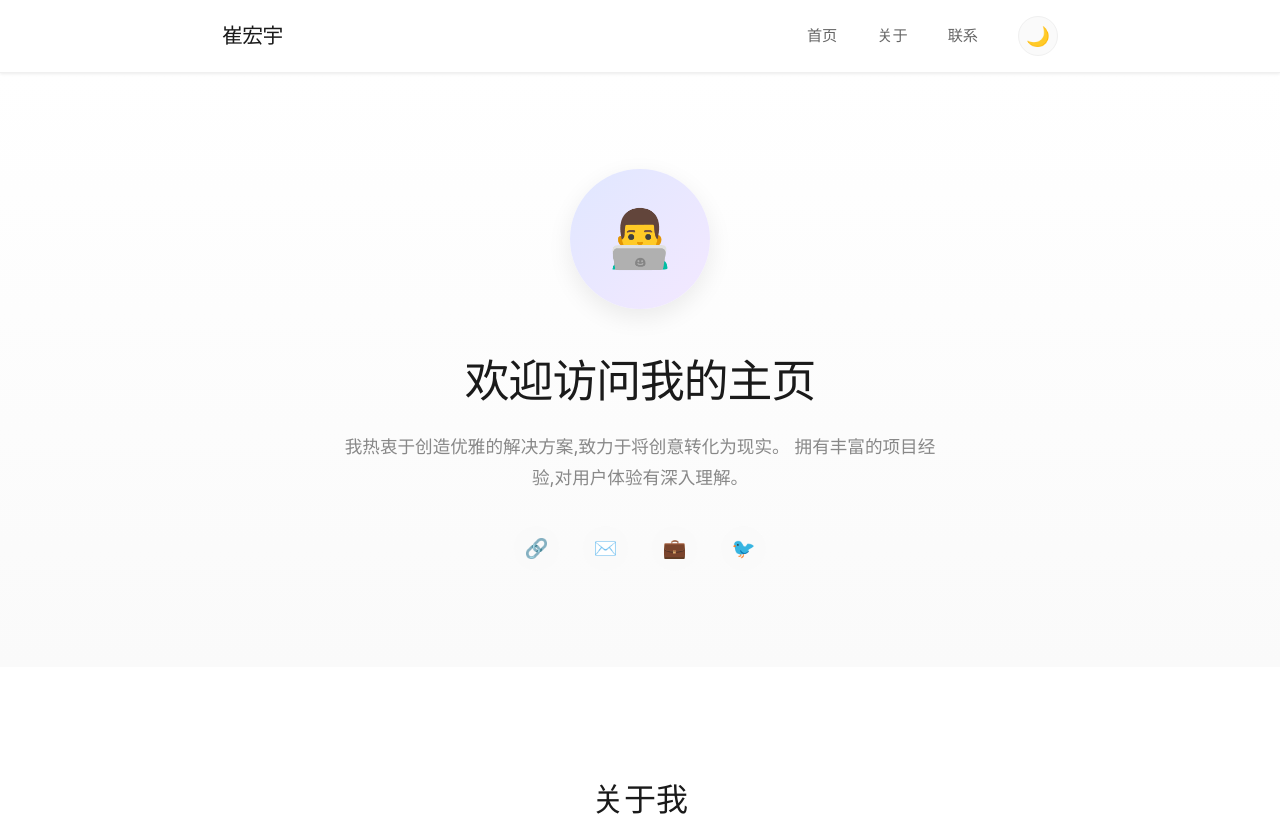
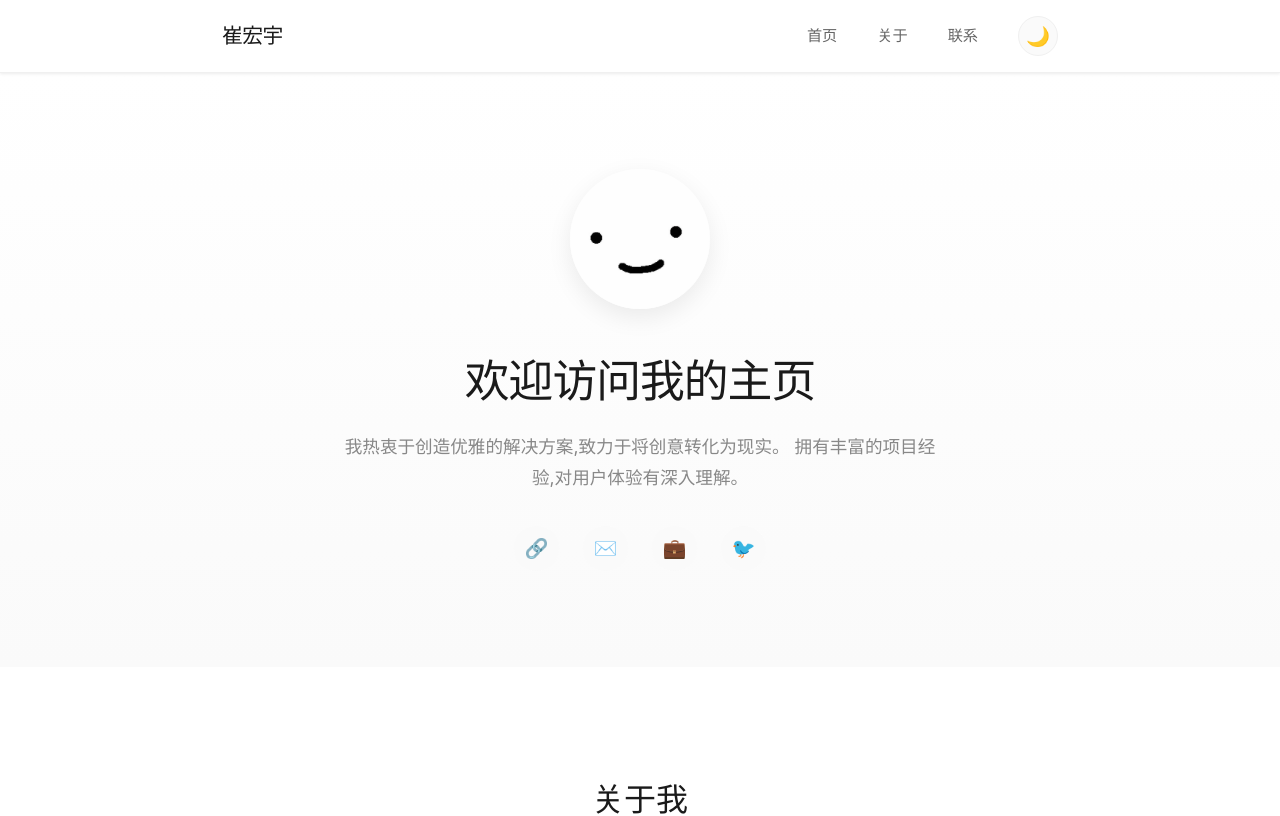
Before and after one commit to Ooochy/ham, a React (Vite) app: page / in a window 1280 px wide. Shown: the top 816 px of the page. Built offline with nearby package versions, Linux system fonts and the light colour scheme.

Commit message:
feat: 换个头像

```diff
--- a/index.html
+++ b/index.html
@@ -2,9 +2,9 @@
 <html lang="en">
   <head>
     <meta charset="UTF-8" />
-    <link rel="icon" type="image/svg+xml" href="/vite.svg" />
+    <link rel="icon" type="image/svg+xml" href="/src/assets/a.png" />
     <meta name="viewport" content="width=device-width, initial-scale=1.0" />
-    <title>my-app</title>
+    <title>chy</title>
   </head>
   <body>
     <div id="root"></div>
--- a/src/pages/home/Home.scss
+++ b/src/pages/home/Home.scss
@@ -139,7 +139,7 @@ body.dark-mode {
     width: 140px;
     height: 140px;
     border-radius: 50%;
-    background: linear-gradient(135deg, #e0e7ff 0%, #f3e8ff 100%);
+    background: url(../../assets/a.png) no-repeat center/cover;
     margin: 0 auto 2rem;
     display: flex;
     align-items: center;
--- a/src/pages/home/Home.tsx
+++ b/src/pages/home/Home.tsx
@@ -60,7 +60,9 @@ export default function Home() {
       {/* 主页区域 */}
       <section id="home" className="hero">
         <div className="container">
-          <div className="avatar">👨‍💻</div>
+          <div className="avatar">
+            {/* 👨‍💻 */}
+          </div>
           <h1>欢迎访问我的主页</h1>
           {/* <div className="title">全栈工程师 | 设计爱好者</div> */}
           <p>
--- a/src/router/index.tsx
+++ b/src/router/index.tsx
@@ -17,12 +17,12 @@ export const router = createBrowserRouter([
       },
       {
         index: true,
-        handle: { title: '首页 - my-app' },
+        handle: { title: '首页' },
         element: <Home />
       },
       {
         path: '*',
-        handle: { title: '未找到页面 - my-app' },
+        handle: { title: '未找到页面404' },
         element: <NotFound />
       }
     ]
```
Also changed, not shown: src/assets/a.png (added).
